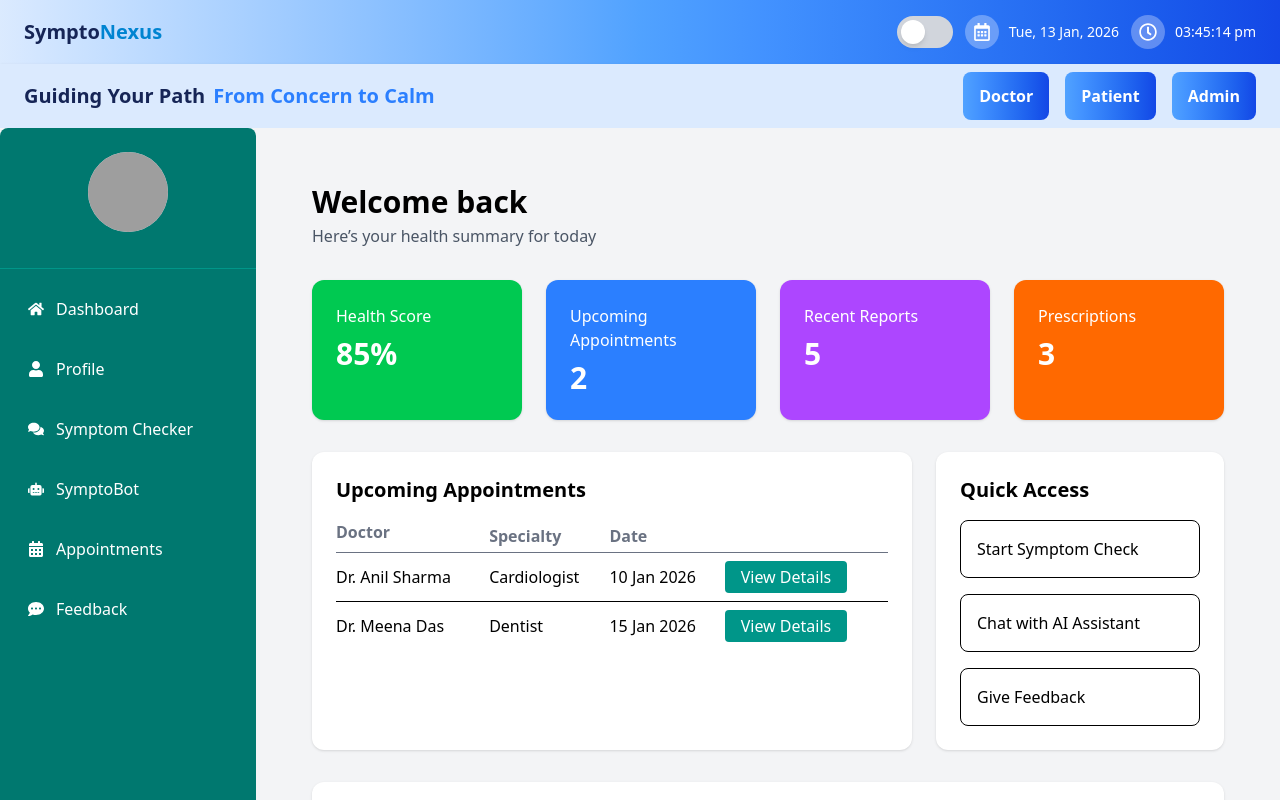
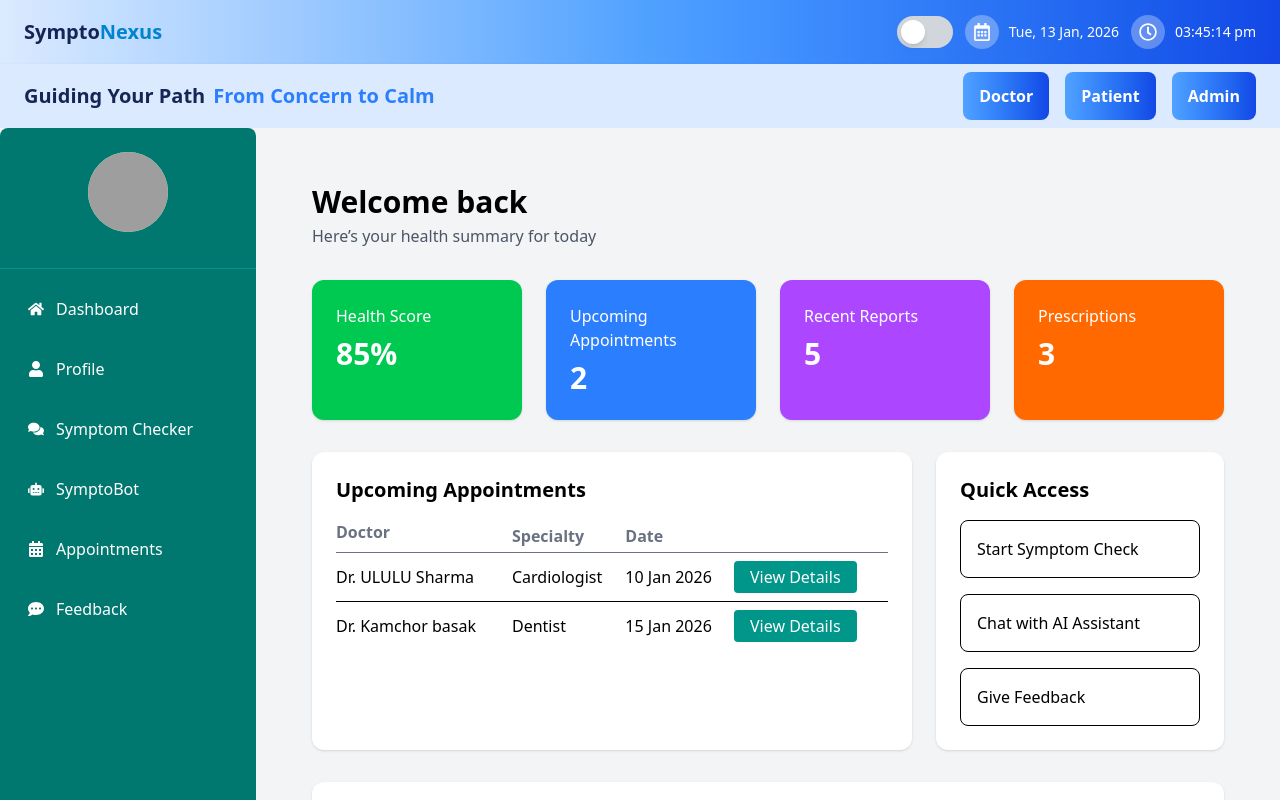
Before and after one commit to Shreya-das2002/final-year-project, a React (Vite) app: page /patient in a window 1280 px wide. Shown: the top 800 px of the page. Built offline with nearby package versions, Linux system fonts and the light colour scheme; grey boxes are pictures that could not be loaded.

Commit message:
user update

```diff
--- a/src/Screen/Common/SideNav/PatientNav/index.tsx
+++ b/src/Screen/Common/SideNav/PatientNav/index.tsx
@@ -35,7 +35,7 @@ const PatientNav: React.FC = () => {
           />
         </div>
 
-        <h3 className="mt-3 font-semibold text-slate-800">
+        <h3 className="mt-3 font-semibold text-gray-300">
           {fullName || "Patient"}
         </h3>
       </div>
--- a/src/Screen/Patient/Dashboard/index.tsx
+++ b/src/Screen/Patient/Dashboard/index.tsx
@@ -43,7 +43,7 @@ const Patientpage: React.FC = () => {
               </thead>
               <tbody>
                 <tr className="border-b">
-                  <td className="py-3">Dr. Anil Sharma</td>
+                  <td className="py-3">Dr. ULULU Sharma</td>
                   <td>Cardiologist</td>
                   <td>10 Jan 2026</td>
                   <td>
@@ -53,7 +53,7 @@ const Patientpage: React.FC = () => {
                   </td>
                 </tr>
                 <tr>
-                  <td className="py-3">Dr. Meena Das</td>
+                  <td className="py-3">Dr. Kamchor basak</td>
                   <td>Dentist</td>
                   <td>15 Jan 2026</td>
                   <td>
```
